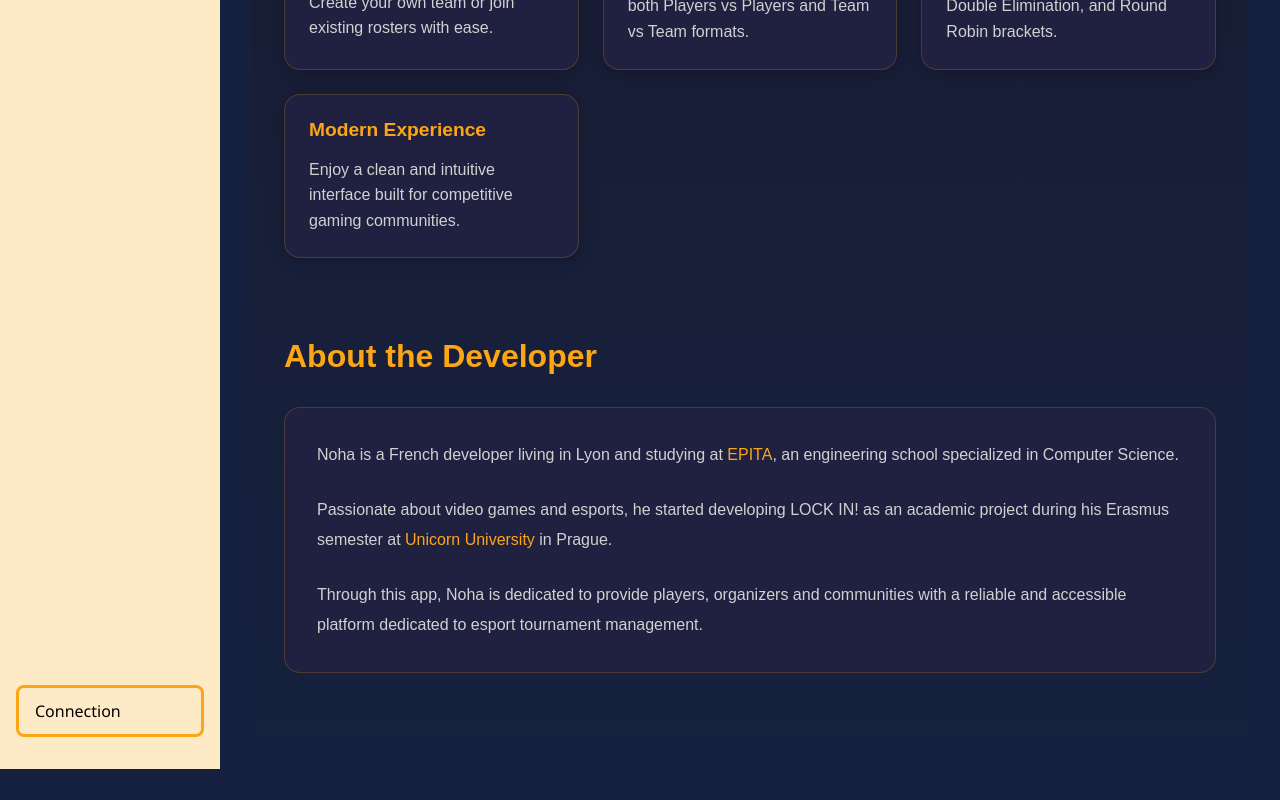
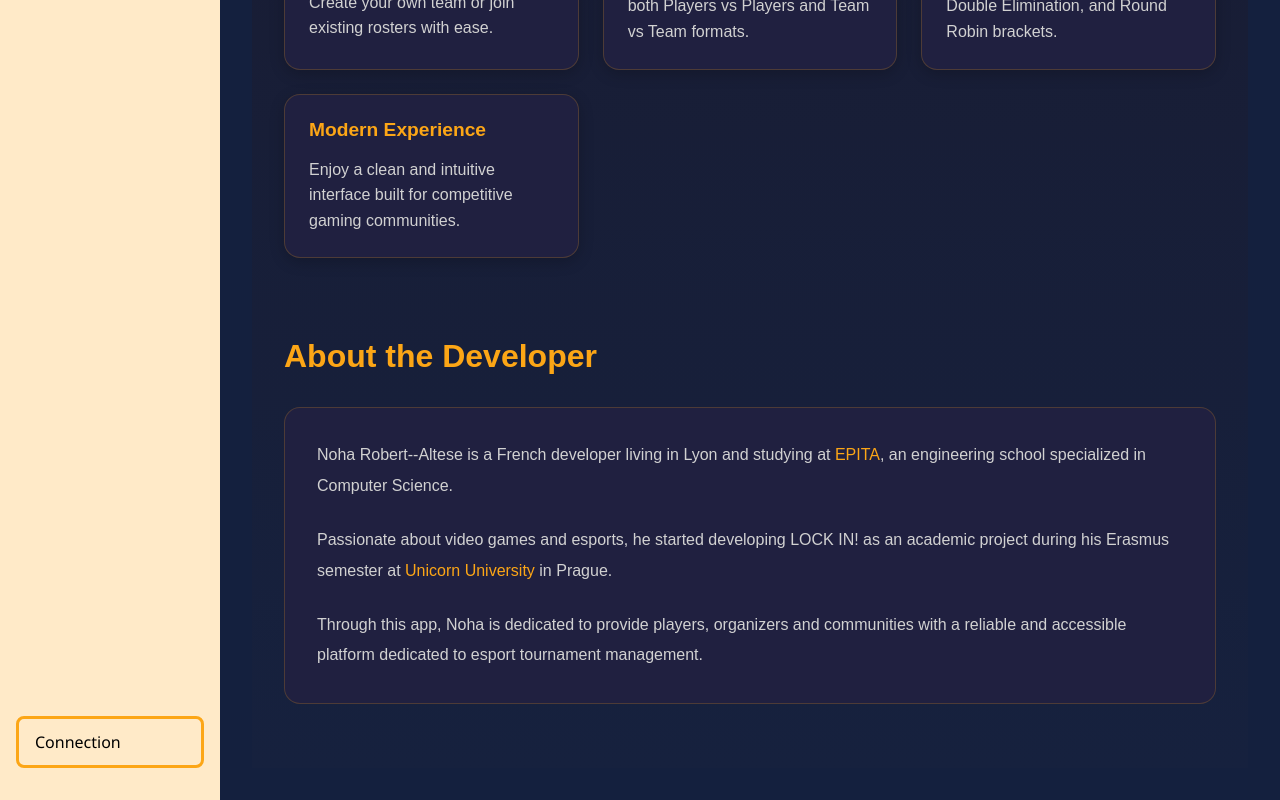
Before and after one commit to Noha-Dracau/esport-manager, a React (Vite) app in the folder client/: page /presentation in a window 1280 px wide. Shown: the part 729-1529 px from the top of the page. Before the commit the page ends 1498 px from the top, so only its background shows below. Built offline with nearby package versions, Linux system fonts and the light colour scheme.

Commit message:
Etat stable

```diff
--- a/client/src/pages/PresentationPage.jsx
+++ b/client/src/pages/PresentationPage.jsx
@@ -168,7 +168,7 @@ export default function PresentationPage() {
                         }}
                     >
                         <p>
-                            Noha is a French developer living in Lyon and studying at{' '}
+                            Noha Robert--Altese is a French developer living in Lyon and studying at{' '}
                             <a
                                 href="https://www.epita.fr/"
                                 target="_blank"
```
Also changed, not shown: 2 other files (tests, documents, lock files or other folders).
